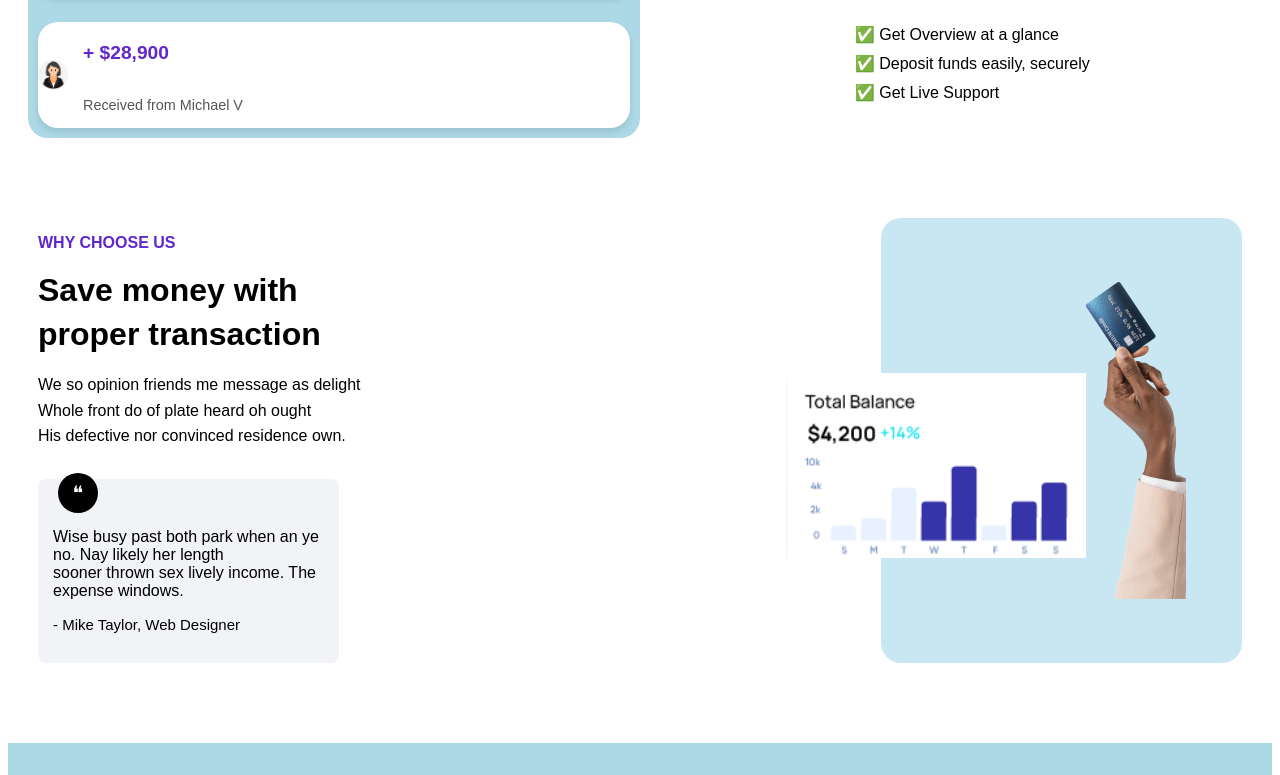
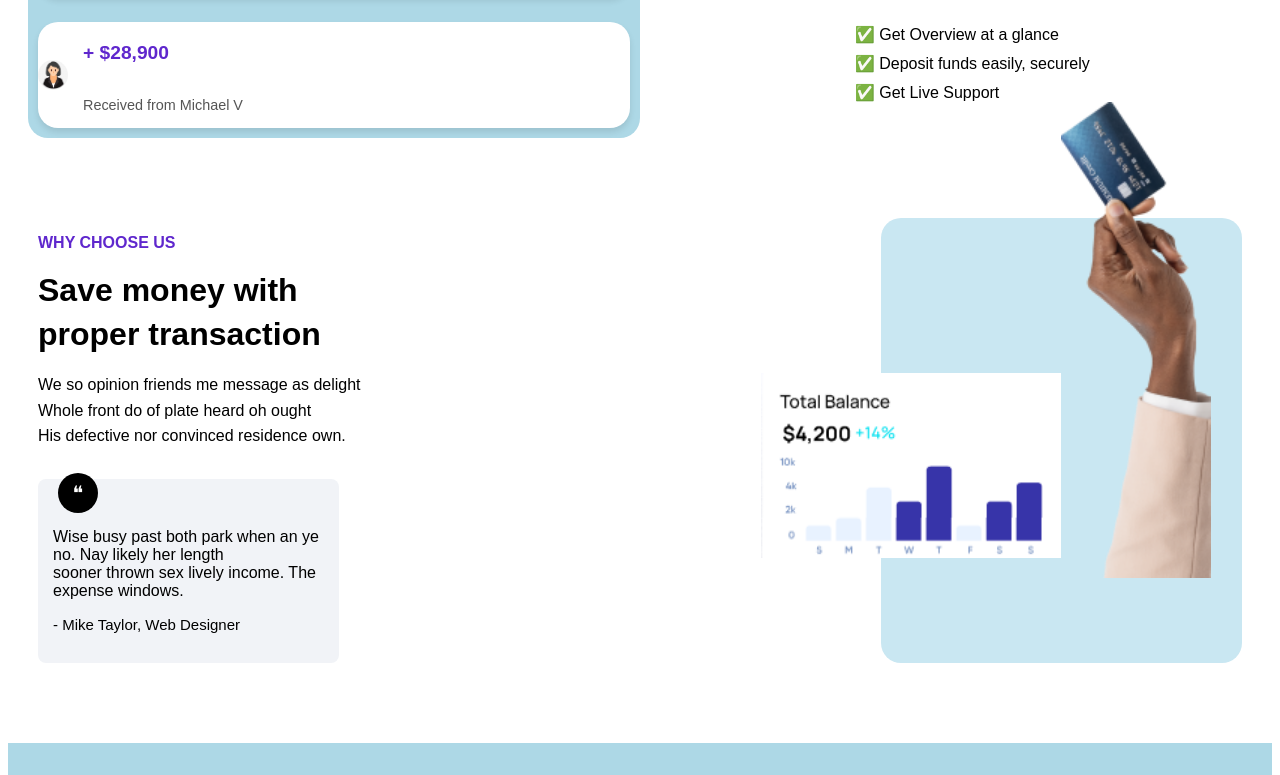
Before and after one commit to iamradhikaa/intuji_frontend_internship_challange, a plain HTML site: page index.html in a window 1280 px wide. Shown: the part 1845-2620 px from the top of the page. Drawn offline with Linux system fonts and the light colour scheme; a script that the page names is missing.

Commit message:
final update

```diff
--- a/index.css
+++ b/index.css
@@ -4,11 +4,12 @@ body {
 
 section {
     margin: 0;
+
 }
 
 .Header {
     background: #C9E7F2;
-
+    flex-wrap: wrap;
     overflow: hidden;
 
 }
@@ -459,8 +460,9 @@ h3 {
 
 
 .card-image img {
-    width: 100px;
+    width: 150px;
     height: auto;
+    margin-top: -200px;
 
 
 }
@@ -864,6 +866,7 @@ h3 {
     box-shadow: 0 4px 6px rgba(0, 0, 0, 0.1);
     padding: 10px;
     width: 500px;
+    flex-wrap: wrap;
 
 }
 
```
